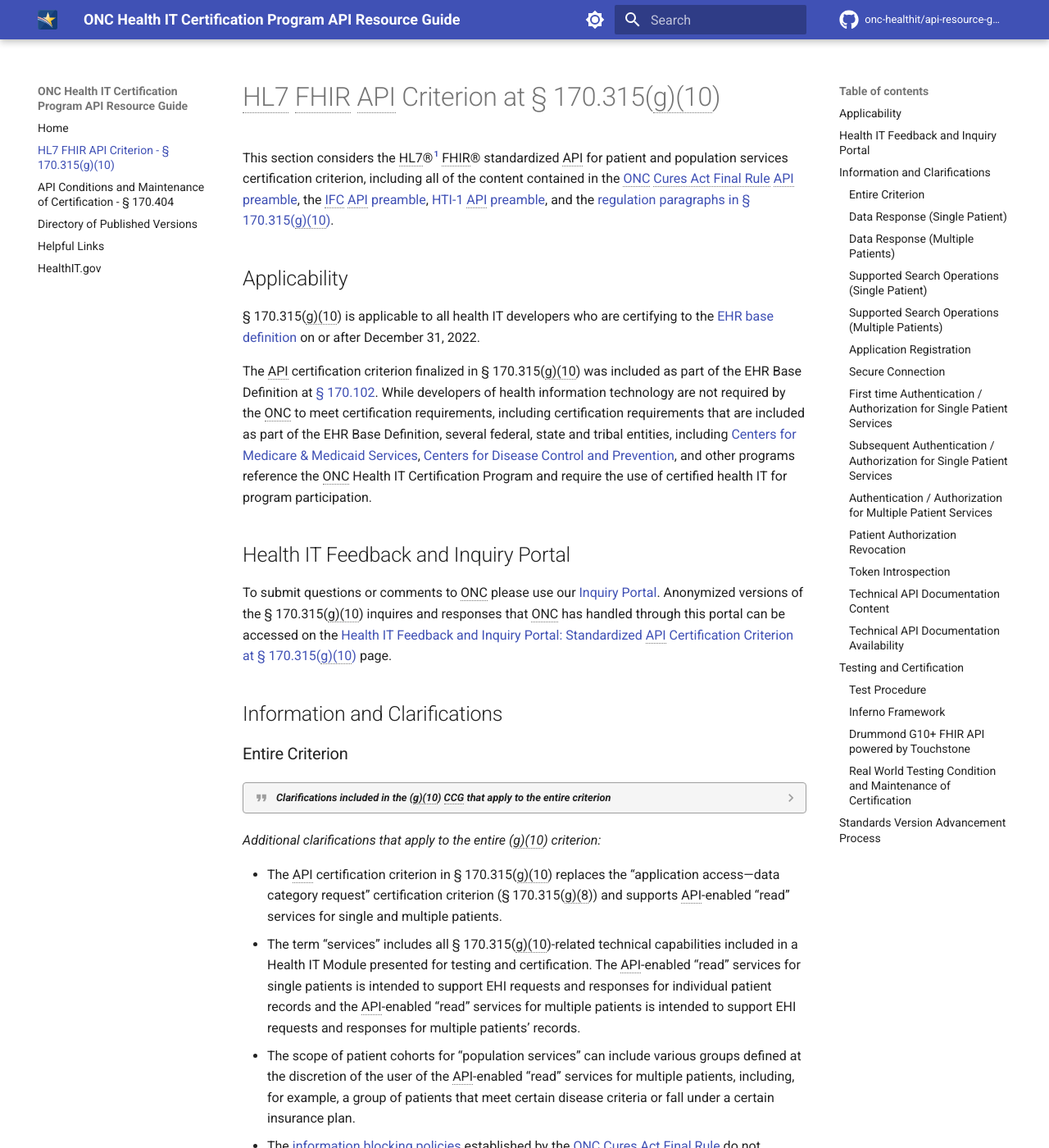
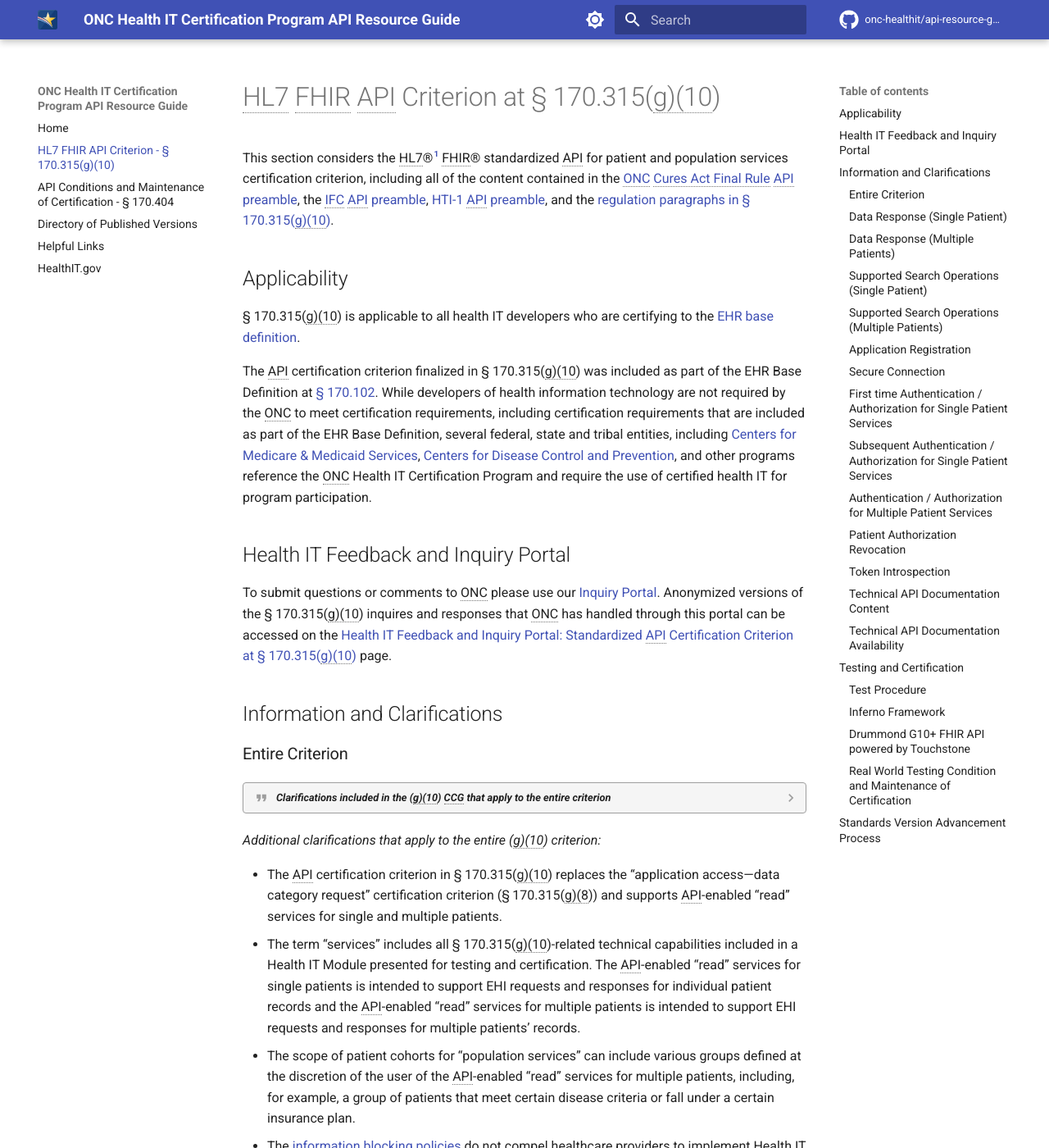
Before and after one commit to onc-healthit/api-resource-guide, an MkDocs documentation site: the page built from docs/g10-criterion.md, in a window 1280 px wide and 1400 px high. Shown: the whole window at 82% size. Built offline with MkDocs 1.6.1 and Material for MkDocs 9.7.7, drawn with Linux system fonts in a browser that asks for light colours; comment, search, counter and statistics services are not loaded; the version menu is left out.

Commit message:
remove cures act final rule ref

```diff
--- a/docs/g10-criterion.md
+++ b/docs/g10-criterion.md
@@ -5,7 +5,7 @@
 This section considers the HL7®[^1] FHIR® standardized API for patient and population services certification criterion, including all of the content contained in the <a target = "_blank" href = "https://www.federalregister.gov/d/2020-07419/p-1162">ONC Cures Act Final Rule API preamble</a>, the <a target = "_blank" href = "https://www.federalregister.gov/d/2020-24376/p-136">IFC API preamble</a>, <a target = "_blank" href = "https://www.federalregister.gov/documents/2024/01/09/2023-28857/health-data-technology-and-interoperability-certification-program-updates-algorithm-transparency-and#h-105">HTI-1 API preamble</a>, and the <a target = "_blank" href = "https://ecfr.federalregister.gov/current/title-45/subtitle-A/subchapter-D/part-170/subpart-C/section-170.315#p-170.315(g)(10)">regulation paragraphs in § 170.315(g)(10)</a>.
 
 ## Applicability
-§ 170.315(g)(10) is applicable to all health IT developers who are certifying to the <a target = "_blank" href = "https://www.healthit.gov/topic/certification-ehrs/2015-edition-test-method/2015-edition-cures-update-base-electronic-health-record-definition">EHR base definition</a> on or after December 31, 2022.
+§ 170.315(g)(10) is applicable to all health IT developers who are certifying to the <a target = "_blank" href = "https://www.healthit.gov/topic/certification-ehrs/2015-edition-test-method/2015-edition-cures-update-base-electronic-health-record-definition">EHR base definition</a>.
 
 The API certification criterion finalized in § 170.315(g)(10) was included as part of the EHR Base Definition at <a target = "_blank" href = "https://www.federalregister.gov/d/2020-07419/p-3216">§ 170.102</a>. While developers of health information technology are not required by the ONC to meet certification requirements, including certification requirements that are included as part of the EHR Base Definition, several federal, state and tribal entities, including <a target = "_blank" href = "https://www.cms.gov/">Centers for Medicare & Medicaid Services</a>, <a target = "_blank" href = "https://www.cdc.gov/">Centers for Disease Control and Prevention</a>, and other programs reference the ONC Health IT Certification Program and require the use of certified health IT for program participation.
 
@@ -43,7 +43,7 @@
 - The API certification criterion in § 170.315(g)(10) replaces the “application access—data category request” certification criterion (§ 170.315(g)(8)) and supports API-enabled “read” services for single and multiple patients.
 - The term “services” includes all § 170.315(g)(10)-related technical capabilities included in a Health IT Module presented for testing and certification. The API-enabled “read” services for single patients is intended to support EHI requests and responses for individual patient records and the API-enabled “read” services for multiple patients is intended to support EHI requests and responses for multiple patients’ records.
 - The scope of patient cohorts for “population services” can include various groups defined at the discretion of the user of the API-enabled “read” services for multiple patients, including, for example, a group of patients that meet certain disease criteria or fall under a certain insurance plan.
-- The <a target = "_blank" href = "https://www.ecfr.gov/cgi-bin/text-idx?SID=034c12732e5cb9328303ecdf94ecde87&mc=true&tpl=/ecfrbrowse/Title45/45cfr171_main_02.tpl">information blocking policies</a> established by the <a target = "_blank" href = "https://www.federalregister.gov/d/2020-07419/p-1665">ONC Cures Act Final Rule</a> do not compel
+- The <a target = "_blank" href = "https://www.ecfr.gov/cgi-bin/text-idx?SID=034c12732e5cb9328303ecdf94ecde87&mc=true&tpl=/ecfrbrowse/Title45/45cfr171_main_02.tpl">information blocking policies</a> do not compel
 healthcare providers to implement Health IT Modules certified to requirements in
 § 170.315(g)(10).
 - While there may be slight variation between each instance of a Standardized API for patient and population services Health IT Module implemented by API Information Sources, ONC believes the standards that form the basis of the § 170.315(g)(10) certification criterion will enable interoperability across implementations.
```
